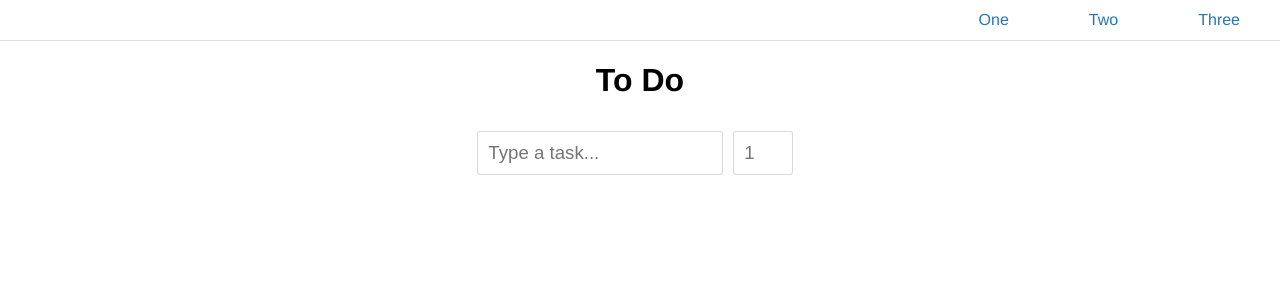
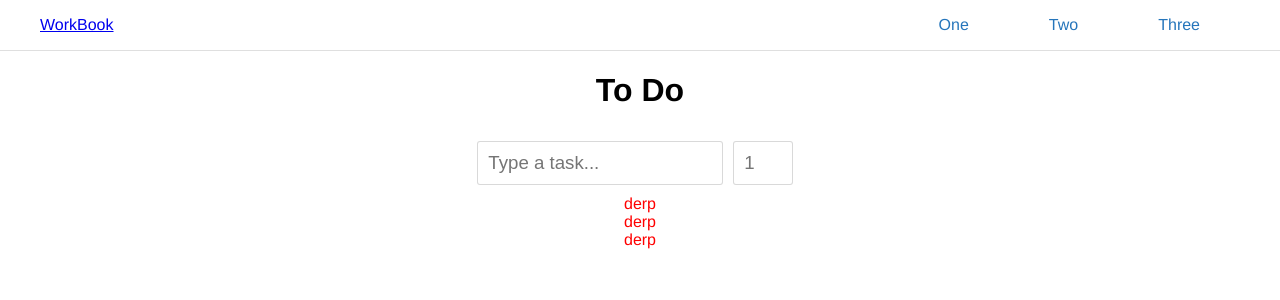
Before and after one commit to andrewwong97/next-todo, a Next.js app: page / in a window 1280 px wide. Shown: the top 300 px of the page. Built offline with nearby package versions, Linux system fonts and the light colour scheme.

Commit message:
More layout stuff

```diff
--- /dev/null
+++ b/components/header.js
@@ -0,0 +1,14 @@
+import Link from 'next/link'
+
+export default () => (
+  <div className="header">
+    <nav className="main-nav">
+      <a href="/" class="brand">WorkBook</a>
+      <ul className="main-nav-wrapper">
+        <li className="main-nav-item"><Link href="/one"><a className="main-nav-link">One</a></Link></li>
+        <li className="main-nav-item"><Link href="/two"><a className="main-nav-link">Two</a></Link></li>
+        <li className="main-nav-item"><Link href="/three"><a className="main-nav-link">Three</a></Link></li>
+      </ul>
+    </nav>
+  </div>
+)
--- /dev/null
+++ b/components/task.js
@@ -0,0 +1,22 @@
+
+export default class extends React.Component {
+	constructor(props) {
+		super(props);
+	}
+
+	render() {
+		return (
+		<li className="task">
+			{this.props.text}
+			<style jsx>{`
+				.task {
+					color: red;
+					list-style-type: none;
+				}
+			`}
+			</style>
+		</li>
+		)
+
+	}
+}
--- a/pages/index.js
+++ b/pages/index.js
@@ -1,24 +1,25 @@
 import Head from 'next/head'
 import Link from 'next/link'
 import Status from '../components/status.js'
+import Task from '../components/task.js'
+import Header from '../components/header.js'
+
 
 export default () => (
     <div className="App">
       	<Head>
       		<title>WorkBook | Feed-Based Task Tracking</title>
       	</Head>
-    	<nav className="main-nav">
-    		<ul className="main-nav-wrapper">
-    			<li className="main-nav-item"><Link href="/one"><a className="main-nav-link">One</a></Link></li>
-    			<li className="main-nav-item"><Link href="/two"><a className="main-nav-link">Two</a></Link></li>
-    			<li className="main-nav-item"><Link href="/three"><a className="main-nav-link">Three</a></Link></li>
-    		</ul>
-    	</nav>
-		<div className="center-wrapper">
+        <Header />
+    		<div md={4} className="center-wrapper">
     			<h1>To Do</h1>
     			<Status />
+    			<Task text="derp"/>
+          <Task text="derp"/>
+          <Task text="derp"/>
     		</div>
-    	<style jsx>{`
+
+    	<style jsx global>{`
 			.App {
 				font-family: Helvetica, sans-serif;
 			}
@@ -26,8 +27,9 @@ export default () => (
 			.main-nav {
 				display: flex;
 				height: 40px;
+				padding: 5px 40px;
 				align-items: center;
-				justify-content: flex-end;
+				justify-content: space-between;
 				font-weight: 300;
 				border-bottom: 1px solid #dfdfdf;
 			}
```
Also changed, not shown: components/layout.js (added, +8 -0 lines), package.json (+9 -3 lines), pages/one.js (added, +8 -0 lines), 1 other file (tests, documents, lock files or other folders). Lines whose indentation alone changed are shown as unchanged.
